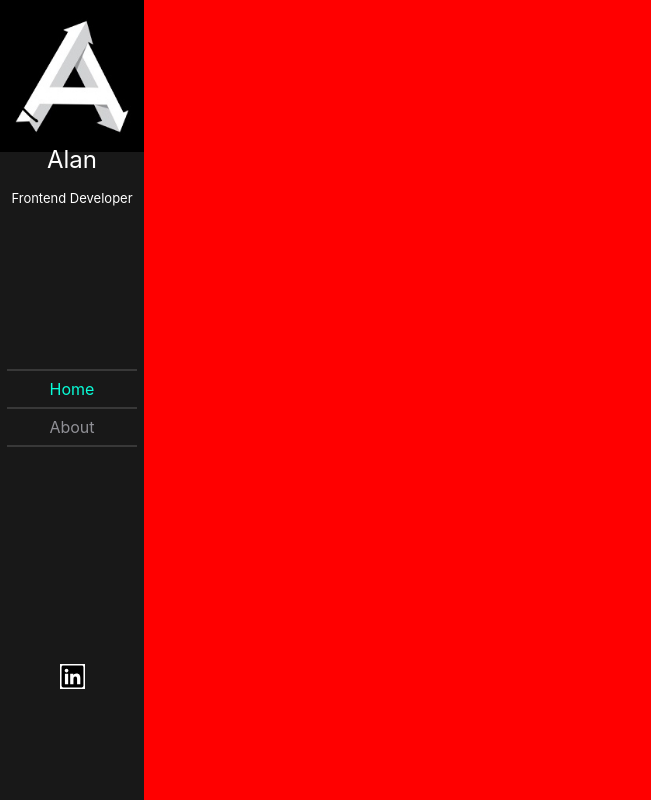
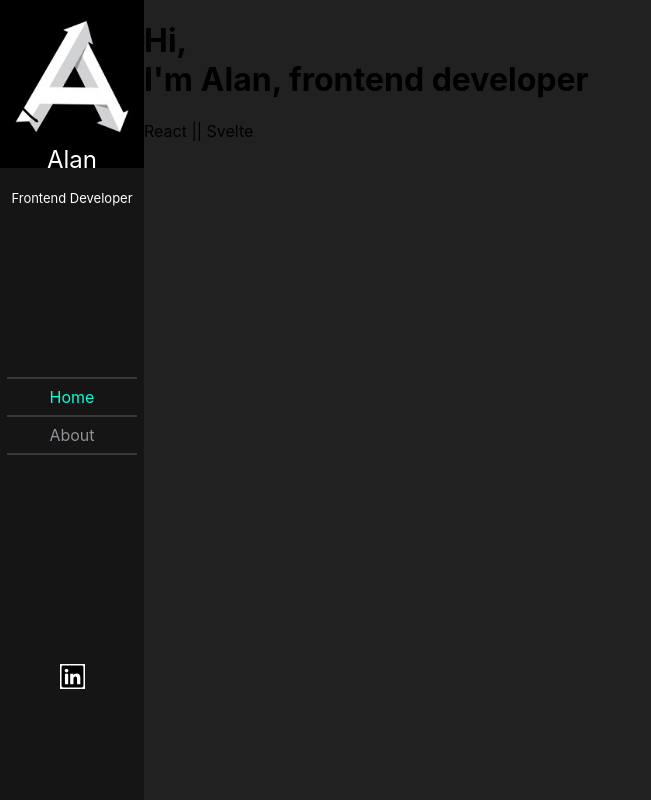
Before and after one commit to AlanKrajina/Portfolio-App, a React (Create React App) app: page / in a window 1280 px wide. Shown: the top 800 px of the page, without its empty margins (0-651 px from the left). Built offline with nearby package versions, Linux system fonts and the light colour scheme.

Commit message:
rearanges files, updates homepage styling

```diff
--- /dev/null
+++ b/src/components/HomePage/Experience/ExperienceSection.css
@@ -0,0 +1,5 @@
+.experienceSection {
+    height: 100vh;
+    background-color: #212121;
+    width: 100%;
+}
--- /dev/null
+++ b/src/components/HomePage/Experience/ExperienceSection.tsx
@@ -0,0 +1,11 @@
+import './ExperienceSection.css';
+
+const ExperienceSection: React.FC = () => {
+    return (
+        <div className='experienceSection'>
+            <h1>Experience</h1>
+        </div>
+    )
+  }
+
+  export default ExperienceSection;
--- /dev/null
+++ b/src/components/HomePage/Home.css
@@ -0,0 +1,6 @@
+.home {
+    display: flex;
+    flex-direction: column;
+    width: 100%;
+    margin-left: 9rem;
+}
--- a/src/components/HomePage/Home.tsx
+++ b/src/components/HomePage/Home.tsx
@@ -1,8 +1,16 @@
-import MainPage from './MainPage';
+import './Home.css';
+import IntroSection from './Intro/IntroSection';
+import ExperienceSection from './Experience/ExperienceSection';
 
 const Home: React.FC = () => {
   return (
-    <MainPage />
+    <main className='home'>
+      <IntroSection />
+      <ExperienceSection />
+    </main>
+
+/*    <BlogSection />
+    <ContactSection /> */
   )
 }
 
--- /dev/null
+++ b/src/components/HomePage/Intro/IntroSection.css
@@ -0,0 +1,5 @@
+.introSection {
+    height: 100vh;
+    background-color: #212121;
+    width: 100%;
+}
--- /dev/null
+++ b/src/components/HomePage/Intro/IntroSection.tsx
@@ -0,0 +1,12 @@
+import './IntroSection.css';
+
+const IntroSection: React.FC = () => {
+    return (
+        <div className='introSection'>
+            <h1>Hi, <br/> I'm Alan, frontend developer</h1>
+            <p>React || Svelte</p>
+        </div>
+    )
+  }
+
+  export default IntroSection;
--- a/src/components/HomePage/MainPage.css
+++ /dev/null
@@ -1,6 +0,0 @@
-.mainpage {
-    height: 3000px;
-    background-color: red;
-    width: 100%;
-    margin-left: 8rem;
-}
--- a/src/components/HomePage/MainPage.tsx
+++ /dev/null
@@ -1,11 +0,0 @@
-import './MainPage.css';
-
-const MainPage: React.FC = () => {
-    return (
-        <div className='mainpage'>
-
-        </div>
-    )
-  }
-
-  export default MainPage;
--- a/src/components/Navbar/Navbar.css
+++ b/src/components/Navbar/Navbar.css
@@ -3,14 +3,14 @@
   flex-direction: column;
   height: 100vh;
   position: fixed;
-  background-color: #181818;
+  background-color: #151515;
   left: 0;
   width: 9rem;
   justify-content: space-between;
 }
 
 header {
-  height: 17vh;
+  height: 19vh;
   background-color: black;
   color: white;
   display: flex;
```
